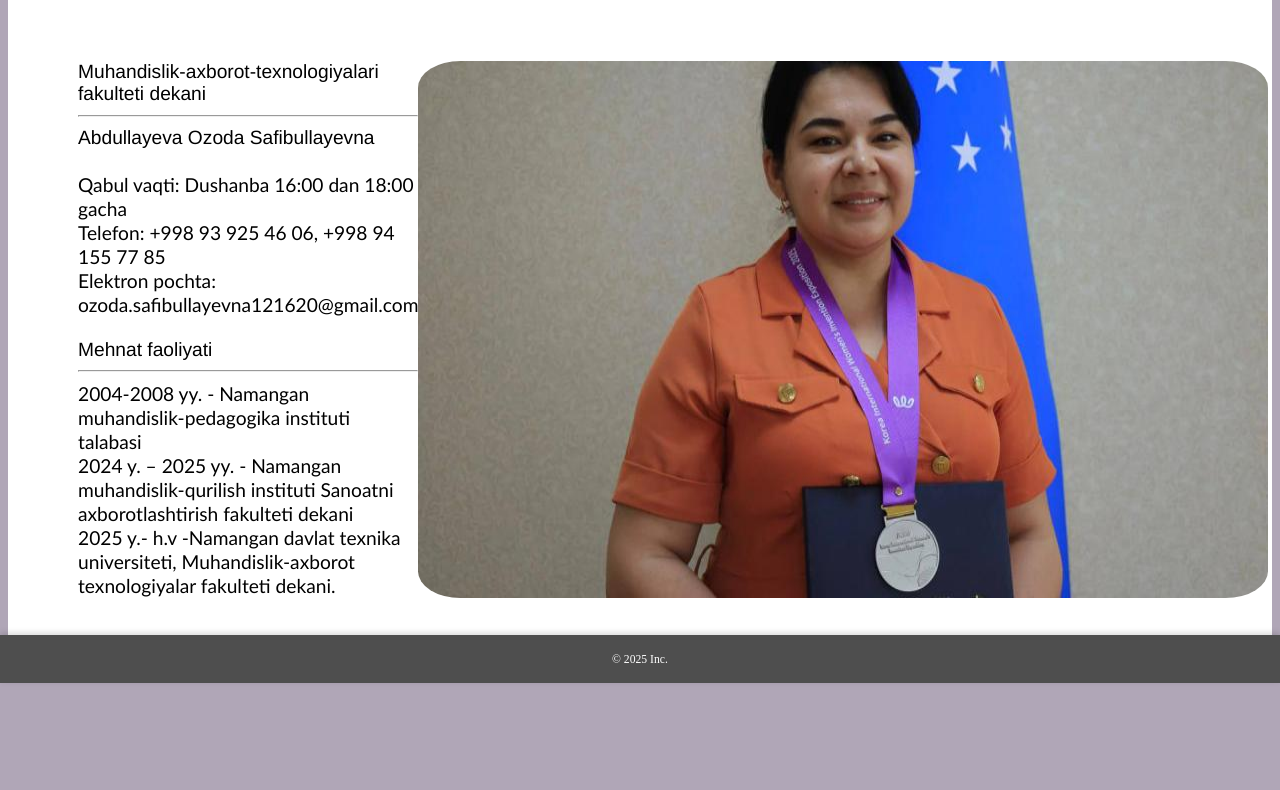
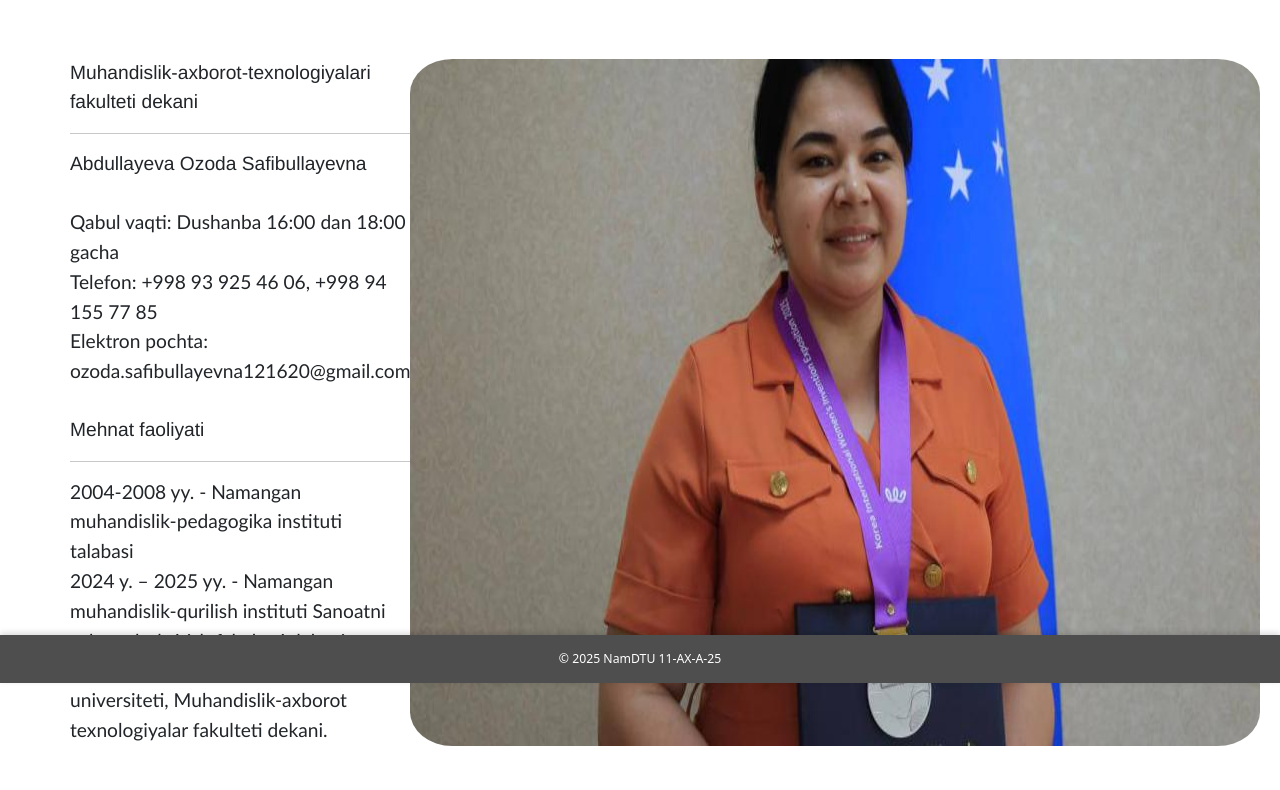
Before and after one commit to AbbosbekAi/My-Universitet, a plain HTML site: page muhandislik.html in a window 1280 px wide. Shown: the part 117-907 px from the top of the page. Before the commit the page ends 811 px from the top, so only its background shows below. Drawn offline with nearby package versions, Linux system fonts and the light colour scheme.

Commit message:
Update muhandislik.html

```diff
--- a/muhandislik.html
+++ b/muhandislik.html
@@ -2,7 +2,9 @@
 <html lang="uz">
 <head>
     <meta charset="UTF-8">
+    <link href="https://cdn.jsdelivr.net/npm/bootstrap@5.3.0/dist/css/bootstrap.min.css" rel="stylesheet">
     <meta name="viewport" content="width=device-width, initial-scale=1.0">
+    <link rel="icon" type="image/png" href="Photo/logo.jpg">
     <title>Muhandislik-axborot-texnologiyalari</title>
     <link rel="stylesheet" href="CSS/style.css">
 </head>
@@ -35,8 +37,10 @@
     <!-- JS faylni oxirida ulash to‘g‘ri -->
     <script src="Fakultetlar/Fakultet JS/muhandislik.js"></script>
 
+    <script src="https://cdn.jsdelivr.net/npm/bootstrap@5.3.0/dist/js/bootstrap.bundle.min.js"></script>
+
     <footer class="fixed-footer">
-        <small>© 2025 Inc.</small>
+        <small>© 2025 NamDTU 11-AX-A-25</small>
     </footer>
 </body>
 </html>
```
